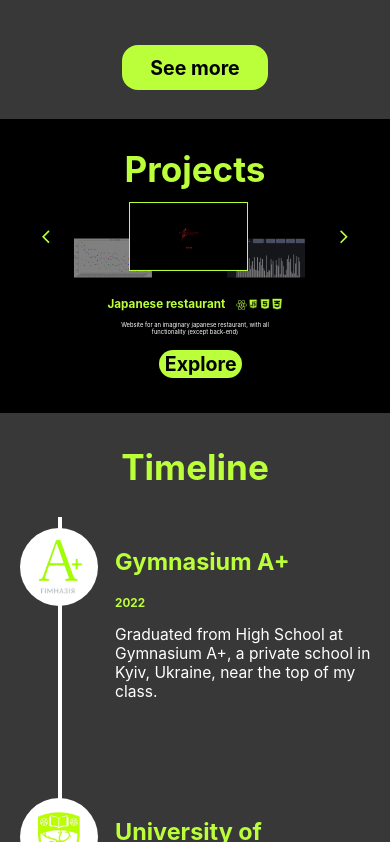
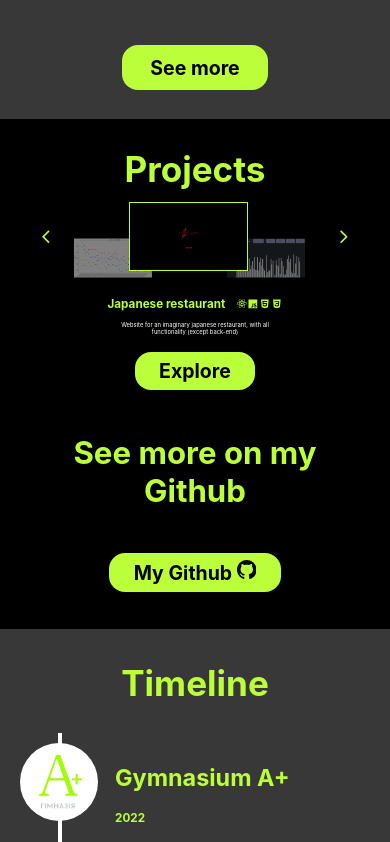
Before and after one commit to Avdieienko/My-Portfolio, a React (Create React App) app in the folder portfolio/: page / in a window 390 px wide. Shown: the part 3233-4075 px from the top of the page. Built offline with nearby package versions, Linux system fonts and the light colour scheme.

Commit message:
Include different mobile visual

```diff
--- a/portfolio/src/components/Projects.js
+++ b/portfolio/src/components/Projects.js
@@ -1,60 +1,58 @@
 import { VisibilityDiv } from "./OnScreen"
-import { useState } from "react"
+import {useState } from "react"
 import "../styles/Projects.css"
 import restaurant from "../images/restaurant.png"
 import flight from "../images/flight.png"
 import statistic from "../images/statistic.png"
 import security from "../images/security.png"
 import sort from "../images/sort.png"
-import python from "../images/python.webp";
-import react_png from "../images/react.webp";
-import html from "../images/html.webp";
-import css from "../images/css.webp";
-import javascript from "../images/javascript.webp";
 import {MdArrowBackIos, MdArrowForwardIos} from "react-icons/md"
-
+import {BiLogoReact, BiLogoHtml5,BiLogoCss3, BiLogoPython,BiLogoJavascript} from "react-icons/bi"
+import {BsGithub} from "react-icons/bs"
+import {useOrientation} from "react-use"
+import "../styles/ProjectsMob.css"
 
 
 
 export const Projects = ()=>{
     const [primary, setPrimary] = useState(2)
 
-
+    const {type} = useOrientation()
 
     const projectsList = [{
         "title":"Security camera",
         "image":security,
-        "skills":[python],
+        "skills":[BiLogoPython],
         "link":"https://github.com/Avdieienko/Security-camera",
         "description":"Detecting the movement and face on the camera, highlighting it, and capturing"
     },
     {
         "title":"Flight Route Analysis",
         "image":flight,
-        "skills":[python],
+        "skills":[BiLogoPython],
         "link":"https://github.com/Avdieienko/FlightAnalysis",
         "description":"Dataframe for each flight, link for scraped website, and a graph with cheapest, average, and maximum ticket price for each day in the given date range."
     },
     {
         "title":"Japanese restaurant",
         "image":restaurant,
-        "skills":[react_png,javascript, html,css],
+        "skills":[BiLogoReact, BiLogoJavascript, BiLogoHtml5, BiLogoCss3],
         "link":"https://avdieienko.com/restaurant/",
         "description":"Website for an imaginary japanese restaurant, with all functionality (except back-end)"
     },
     {
         "title":"Sorting Visualiser",
         "image":sort,
-        "skills":[react_png,javascript, html,css],
+        "skills":[BiLogoReact, BiLogoJavascript, BiLogoHtml5, BiLogoCss3],
         "link":"https://avdieienko.com/sorter",
         "description":"React web app with visualisation of array sorting using different algorithms"
     },
     {
-        "title":"Statistical learning model comparison",
+        "title":"Statistical learning model",
         "image":statistic,
-        "skills":[python],
+        "skills":[BiLogoPython],
         "link":"https://github.com/Avdieienko/statistical_learning_models_comparison",
-        "description":"The comparison graph of two regression and classification models accuracy score for revenue prediction and profitability classification based on a database of 5000 movies catalogued by The Movie Database (TMDb)"
+        "description":"The comparison graph of two regression and classification models accuracy score for revenue prediction and profitability classification of films"
     }]
 
 
@@ -145,6 +143,21 @@ export const Projects = ()=>{
             <VisibilityDiv classname="bottom animation">
                 <h1 className="projects_section_title">Projects</h1>
             </VisibilityDiv>
+            {type !== "landscape-primary" ?
+            <div className="projects_wrapper_mobile">
+                {projectsList.map((project, i)=>{
+                    return(
+                        <a href={project.link} className="project_container_mobile">
+                            <div key={i}  className="project_mobile">
+                                    <img alt={project.title} className="project_image_mobile" src={project.image}/>
+                                    <h1 className="project_title_mobile">{project.title}</h1>
+                                    <p className="project_description_mobile">{project.description}</p>
+                            </div>
+                        </a>
+                    )
+                })}
+            </div>
+            :<>
                 <div className="projects_wrapper">
                     <div className="clicker_left" onClick={()=>{handleClick(-1)}}>
                         <MdArrowBackIos className="clicker" color="#BAFF39"/>
@@ -187,9 +200,9 @@ export const Projects = ()=>{
                         <h1 className="project_title">{projectsList[primary]["title"]}</h1>
                     </div>
                     <div className="project_skills">
-                    {projectsList[primary]["skills"].map((skill,i)=>{
+                        {projectsList[primary]["skills"].map((Skill,i)=>{
                             return(
-                            <img alt={projectsList[primary]["title"]} className="project_skill" src={skill} key={i}></img>
+                                <Skill key={i} className="project_skill" color="#BAFF39"/>
                             )
                         })}
                     </div>
@@ -197,9 +210,11 @@ export const Projects = ()=>{
                 <div className="project_description_wrapper">
                     <p className="project_description">{projectsList[primary]["description"]}</p>
                 </div>
-            <VisibilityDiv classname="bottom_animation explore">
-                    <a rel="noopener noreferrer" target="_blank" href={projectsList[primary]["link"]} className="certificates_button">Explore</a>
-            </VisibilityDiv>
+                <a rel="noopener noreferrer" target="_blank" href={projectsList[primary]["link"]} className="link_button">Explore</a>
+            </>}
+            <h1 className="projects_git">See more on my Github</h1>
+            <a rel="noopener noreferrer" target="_blank" href="https://github.com/Avdieienko" className="link_button">My Github <BsGithub/></a>
+
         </section>
     )
 }
```
Lines whose indentation alone changed are shown as unchanged.
